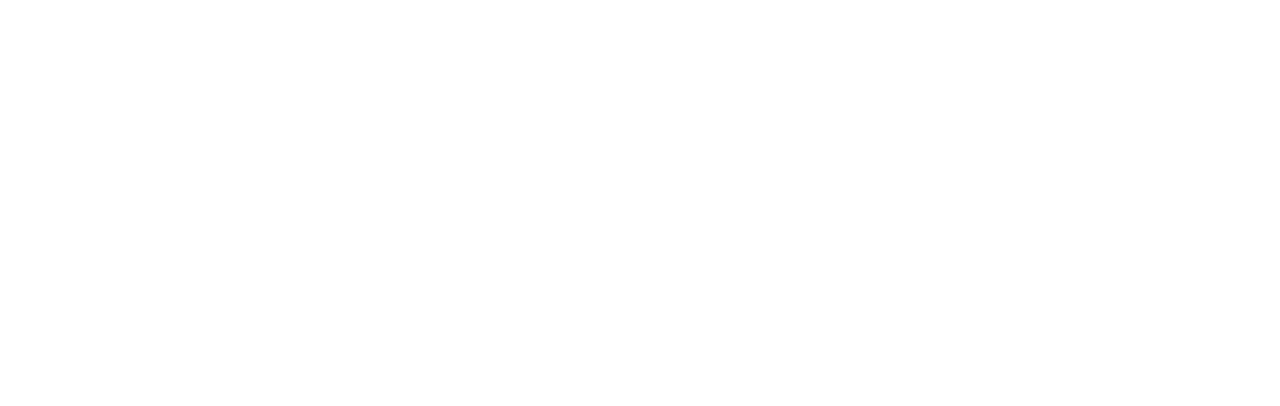
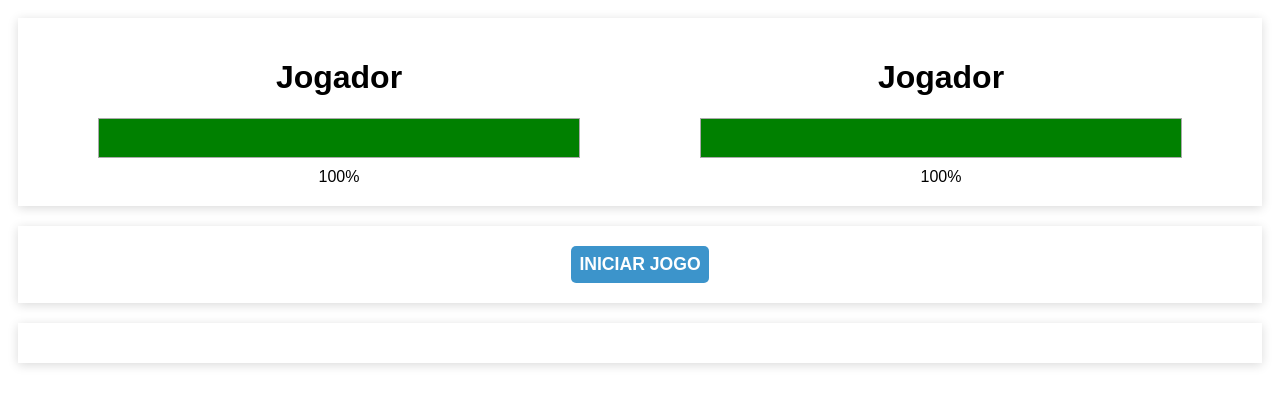
Before and after one commit to JuniorAvelar/Projeto-Matador-de-mostro, a plain HTML site: page index.html in a window 1280 px wide. Drawn offline with nearby package versions, Linux system fonts and the light colour scheme.

Commit message:
funcionalidades add

```diff
--- a/app.js
+++ b/app.js
@@ -0,0 +1,53 @@
+const app = Vue.createApp({
+    data() {
+        return {
+            running:false,
+            playerLife: 100,
+            monsterLife:100,
+        }
+    },
+
+    methods: {
+        startGame() {
+            this.playerLife = 100
+            this.monsterLife = 100
+            this.running = true
+        },
+
+        attack(especial) {
+            this.hurt("playerLife" ,5 , 10 , false)
+            this.hurt("monsterLife" ,10 , 12 , especial)
+        },
+
+        hurt( atr, min , max , especial) {
+            const plus = especial ? 5 :0
+            const hurt = this.getRandom(min + plus , max + plus )
+
+            // Garante que playerLife nunca fique abaixo de 0.
+            // Se playerLife - hurt for menor que 0, a função retorna 0, impedindo valores negativos.
+            this[atr] = Math.max(this[atr] - hurt ,0)
+        },
+
+        getRandom(min , max) {
+            const value = Math.random() * (min - max) + min
+            return Math.round(value)
+        }
+    },
+
+    computed: {
+        hasResult() {
+            // mostra quem ganhou, retorna true ou false
+            return this.playerLife == 0 || this.monsterLife == 0
+        }
+    },
+
+    watch: {
+        // observo se a mudança na varialvel, se sim altero ela para false
+        hasResult(value) {
+
+            if(value) this.running = false
+        }
+    }
+})
+
+app.mount("#app")
--- a/index.html
+++ b/index.html
@@ -5,10 +5,47 @@
     <meta name="viewport" content="width=device-width, initial-scale=1.0">
     <title>Matador de monstro</title>
     <link rel="stylesheet" href="style.css">
+    <script src="https://unpkg.com/vue@3/dist/vue.global.js"></script>
+
 </head>
 <body>
+    <div id="app">
+        <div class="panel scores">
+           <div class="score">
+                <h1>Jogador</h1>
+                <div class="life-bar">
+                    <div class="life"
+                    :class="{danger: playerLife < 20}"
+                    :style="{width: playerLife + '%'}"></div>
+                </div>
+                <div> {{playerLife}}% </div>
+           </div>
 
-
+           <div class="score">
+            <h1>Jogador</h1>
+            <div class="life-bar">
+                <div class="life"
+                :class="{danger: monsterLife < 20}"
+                :style="{width: monsterLife + '%'}"></div>
+            </div>
+            <div> {{monsterLife}}% </div>
+       </div>
+        </div>
+        <div class="panel result" v-if="hasResult">
+            <div class="win" v-if="monsterLife == 0"> <p>Voçê ganhou! :)</p></div>
+            <div class="los" v-if="playerLife == 0"> <p>Voçê Perdeu! :(</p></div>
+        </div>
+        <div class="panel buttons">
+           <template v-if="running">
+            <button class="btn attack" @click="attack(false)">Ataque</button>
+            <button class="btn Especial-attack" @click="attack(true)" >Ataque Especial</button>
+            <button class="btn heal">Curar</button>
+            <button class="btn give-up" @click="running = !running">Desistir</button>
+           </template>
+            <button v-else class="btn new-game" @click="startGame">Iniciar jogo</button>
+        </div>
+        <div class="panel logs"></div>
+    </div>
 
     <script src="app.js"></script>
 </body>
--- a/style.css
+++ b/style.css
@@ -0,0 +1,118 @@
+
+*{
+    font-family: Arial, Helvetica, sans-serif;
+    /* margin: 0;
+    padding: 0; */
+    box-sizing: border-box;
+}
+
+#app {
+    display: flex;
+    flex-direction: column;
+}
+
+.panel {
+    margin: 10px;
+    padding: 20px;
+    box-shadow: 0 2px 10px rgba(0, 0, 0, 0.15);
+}
+
+/*  */
+
+.scores {
+    display: flex;
+}
+
+.score {
+    flex: 1;
+    display: flex;
+    flex-direction: column;
+    justify-content: center;
+    align-items: center;
+}
+
+.score h1 {
+    font-weight: bolder ;
+}
+
+.life-bar {
+    width: 80%;
+    height: 40px;
+    border: solid 1px #aaa;
+    margin-bottom: 10px;
+}
+
+.life-bar .life{
+ height: 100%;
+ background-color: green;
+}
+
+.life.danger {
+    background-color: red;
+}
+
+
+/* result */
+
+.result {
+    display: flex;
+    justify-content: center;
+    align-items: center;
+    font-size: 1.3rem;
+    font-weight: bolder;
+}
+
+.result .win {
+    color: green;
+}
+
+.result .los {
+    color: red;
+}
+
+/* buttons */
+
+.buttons {
+    display: flex;
+    justify-content: center;
+    align-items: center;
+    gap: 20px;
+}
+
+.buttons .btn {
+    padding: 8px;
+    border-radius: 5px;
+    text-transform: uppercase;
+    font-weight: bold;
+    font-size: 1.1rem;
+    border: none;
+    cursor: pointer;
+    opacity: 0.9;
+}
+
+.buttons .btn:hover {
+    opacity: 1;
+}
+
+.new-game {
+    color: #fff;
+    background: rgb(40, 137, 198);
+}
+
+.attack {
+    background: red;
+    color: #fff;
+}
+
+.Especial-attack {
+    background: #ff9800;
+}
+
+.heal  {
+    background-color: green;
+    color: #fff;
+}
+
+.give-up {
+    background-color: #9e9e9e;
+}
```
